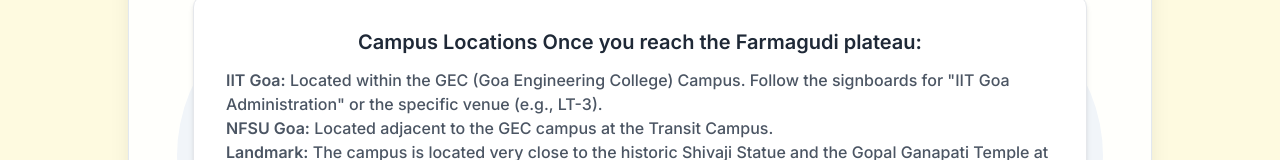
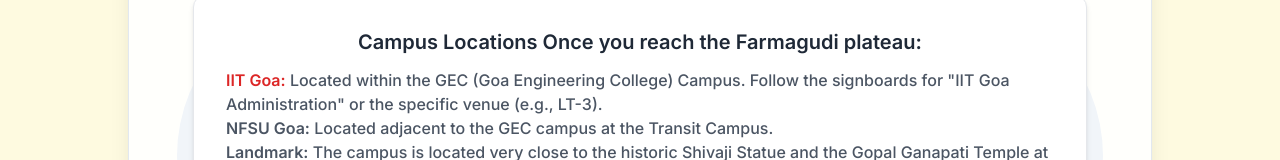
Before and after one commit to ictcon-cit/ictcon_2026, a Next.js app: page /venue in a window 1280 px wide. Shown: the part 612-772 px from the top of the page. Built offline with nearby package versions, Linux system fonts and the light colour scheme.

Commit message:
Update page.tsx

```diff
--- a/src/app/venue/page.tsx
+++ b/src/app/venue/page.tsx
@@ -69,7 +69,7 @@ const SubmissionPage = () => {
               </h3>
 
               <p className="text-gray-600 mb-6 text-sm md:text-base text-left">
-                <span className="font-semibold">IIT Goa:</span> Located within the GEC (Goa Engineering College) Campus. Follow the signboards for "IIT Goa Administration" or the specific venue (e.g., LT-3). <br />
+                <span className="font-semibold text-red-600">IIT Goa:</span> Located within the GEC (Goa Engineering College) Campus. Follow the signboards for "IIT Goa Administration" or the specific venue (e.g., LT-3). <br />
                 <span className="font-semibold">NFSU Goa:</span> Located adjacent to the GEC campus at the Transit Campus. <br />
                 <span className="font-semibold">Landmark:</span> The campus is located very close to the historic Shivaji Statue and the Gopal Ganapati Temple at Farmagudi. <br />
                 <span className="font-semibold">Local Transport: </span>While buses are frequent during the day, we recommend booking a taxi or using the GoaMiles app for late-evening travel. <br />
```
